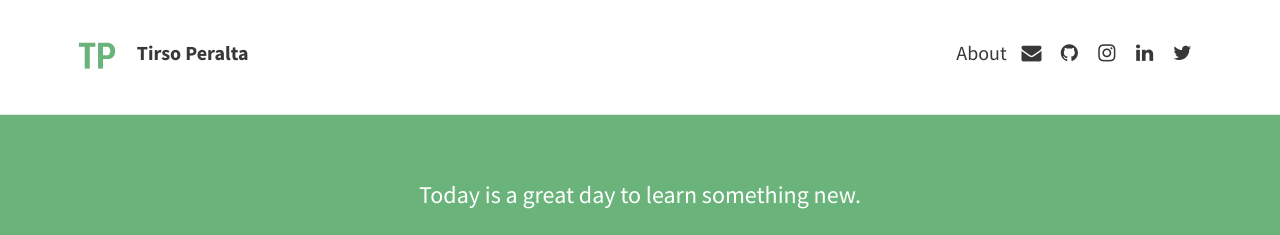
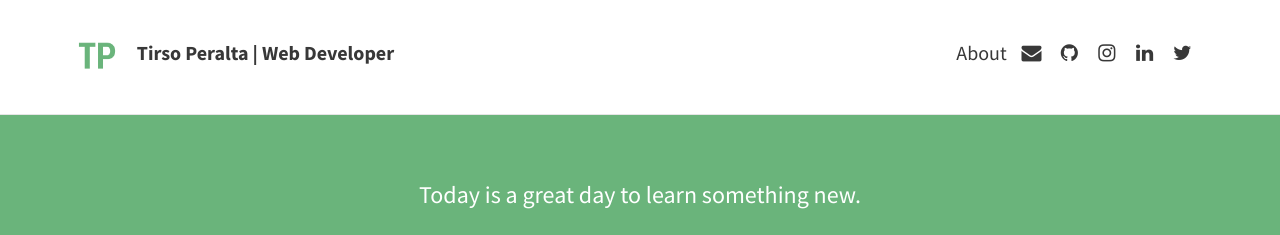
Before and after one commit to tirsope/tirsope.github.io, a Jekyll site: the page built from index.html, in a window 1280 px wide. Shown: the top 235 px of the page. Built offline with Jekyll 4.4.1, drawn with Linux system fonts in a browser that asks for light colours; nearby versions of some CDN libraries; the list of posts is cut into pages by our own code.

Commit message:
Refactor website title and meta description

```diff
--- a/_config.yml
+++ b/_config.yml
@@ -5,10 +5,10 @@ url: "http://tirsope.me" # the base hostname & protocol for your site
 # THEME-SPECIFIC CONFIGURATION
 theme:
   # Meta
-  title: Tirso Peralta
+  title: Tirso Peralta | Web Developer
   avatar: tplogo.png
   description: > # this means to ignore newlines until "baseurl:"
-      I'm an Electronic Engineer, professor at UCV (Universidad Central de Venezuela) who loves programming.
+      I'm an Electronic Engineer who loves programming.
       I've developed webapps with php and mobile apps for Android and iOS.
       On my way to learn ruby and ruby on rails.
 
```
